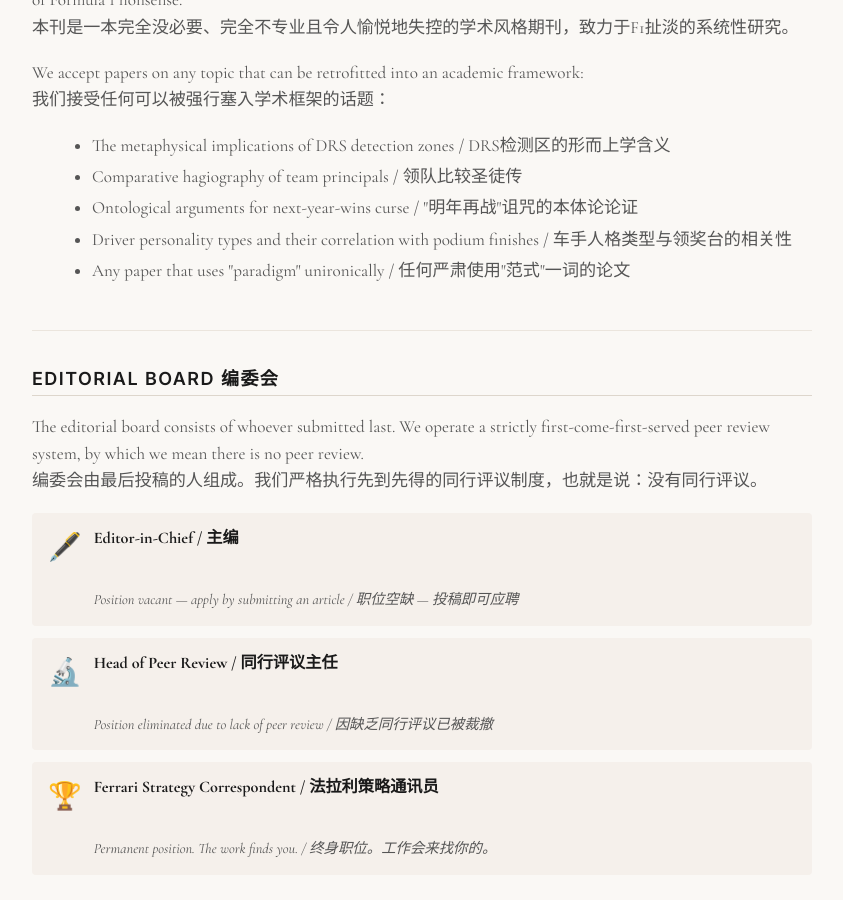
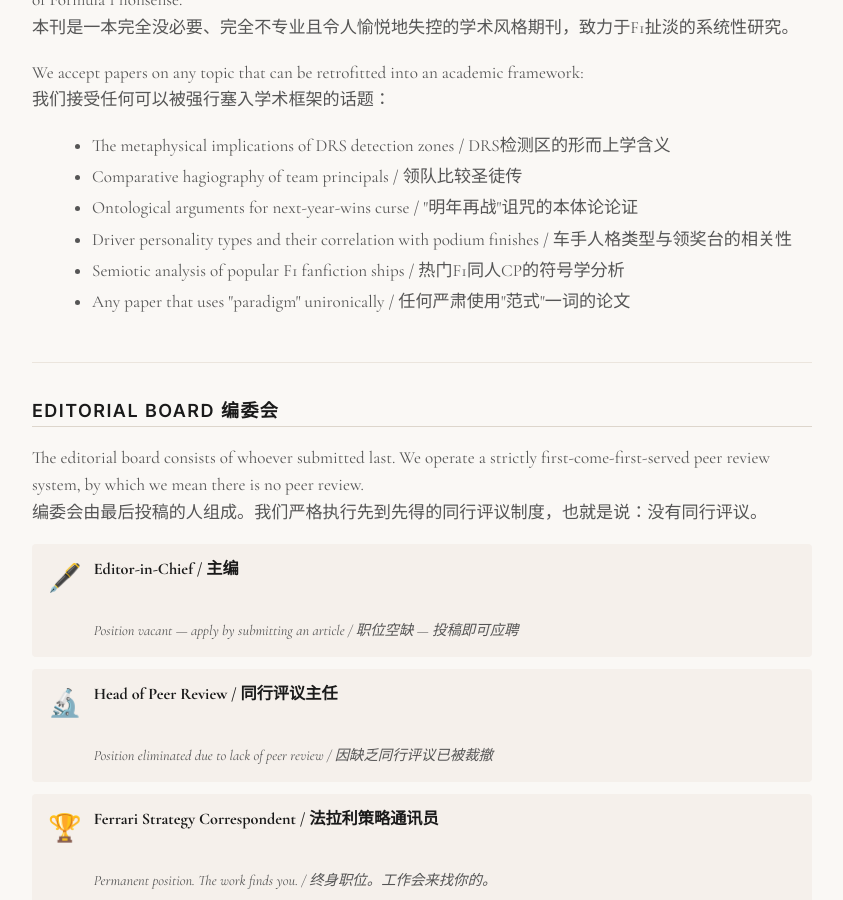
Before and after one commit to ashley0-926/fuck-journal, a Jekyll site: the page built from about.md, in a window 1280 px wide and 900 px high, scrolled down 676 px. Shown: the whole window, without its empty margins (218-1061 px from the left). Built offline with Jekyll 4.4.1, drawn with Linux system fonts in a browser that asks for light colours.

Commit message:
Add fanfiction section

```diff
--- a/about.md
+++ b/about.md
@@ -15,6 +15,7 @@
       <li>Comparative hagiography of team principals / 领队比较圣徒传</li>
       <li>Ontological arguments for next-year-wins curse / "明年再战"诅咒的本体论论证</li>
       <li>Driver personality types and their correlation with podium finishes / 车手人格类型与领奖台的相关性</li>
+      <li>Semiotic analysis of popular F1 fanfiction ships / 热门F1同人CP的符号学分析</li>
       <li>Any paper that uses "paradigm" unironically / 任何严肃使用"范式"一词的论文</li>
     </ul>
   </div>
```
